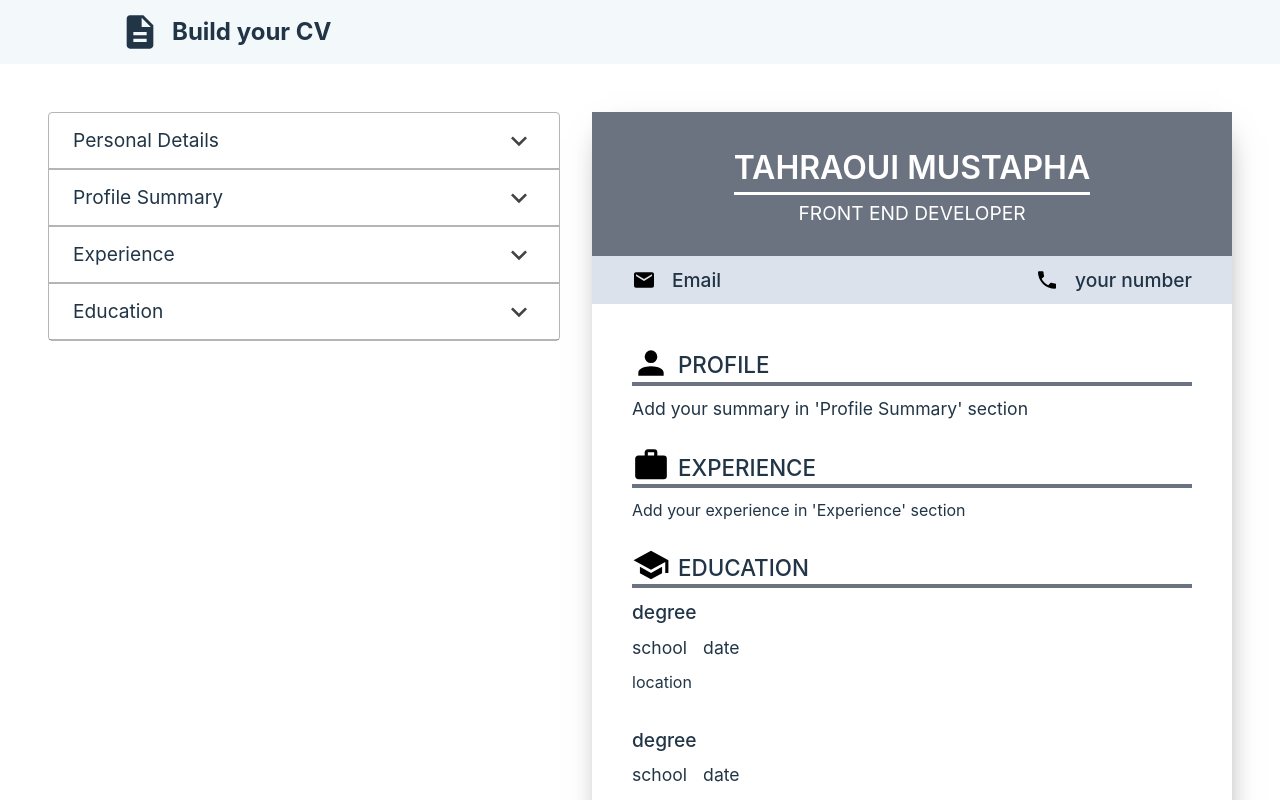
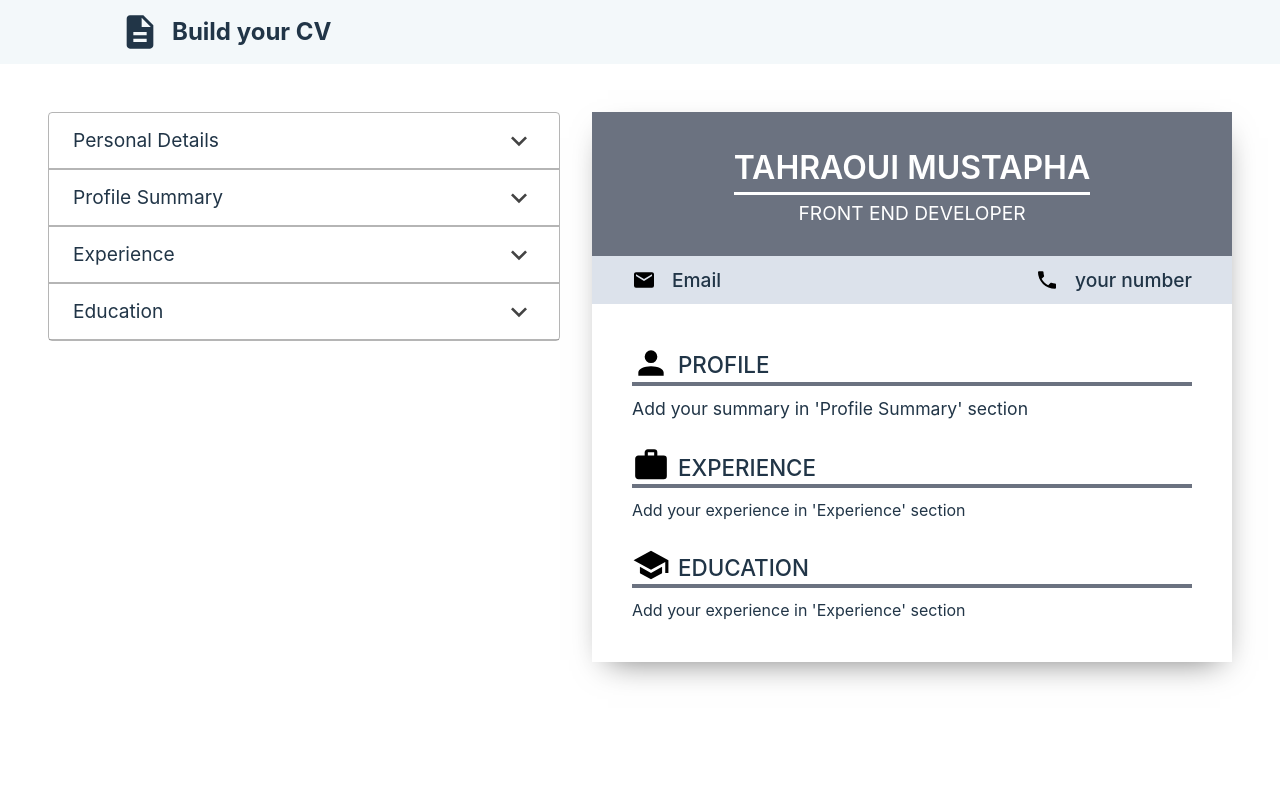
Before and after one commit to TahraouiMustapha/CV-application-The-Odin-Project, a React (Vite) app: page / in a window 1280 px wide. Shown: the top 800 px of the page. Built offline with nearby package versions, Linux system fonts and the light colour scheme.

Commit message:
feat: Handle dates with date-fns library and work as well with empty object during the cv displaying

```diff
--- a/package.json
+++ b/package.json
@@ -10,6 +10,7 @@
     "preview": "vite preview"
   },
   "dependencies": {
+    "date-fns": "^4.1.0",
     "react": "^19.0.0",
     "react-dom": "^19.0.0"
   },
--- a/src/components/CV.jsx
+++ b/src/components/CV.jsx
@@ -1,3 +1,5 @@
+
+import { format } from 'date-fns';
 import phoneIcon from '../assets/phone.svg';
 import emailIcon from '../assets/email.svg';
 import accountIcon from '../assets/account.svg';
@@ -11,8 +13,9 @@ export default function CV(props) {
     const personalDetails = props.personalDetails;
     const profileSummary = props.profileSummary;
     const experiencesArray = props.experiencesArray;
+    const educationsArray = props.educationsArray;
 
-    console.log(experiencesArray)
+    console.log(educationsArray)
 
     return (
         <section className="cv-section">
@@ -30,9 +33,9 @@ export default function CV(props) {
                     <div className='cards-container'>
                         {experiencesArray.length > 0
                         ? experiencesArray.map(exp => {
-                            // check if the obj that passed in component is empty (just with id)
+                            // to avoid passing an empty object (just with id)
                             return Object.keys(exp).length >= 2 && <ExpCVCard key={exp.id} expObj={exp}/>
-                        })
+                        } )
                         : 'Add your experience in \'Experience\' section'}
 
                     </div>
@@ -41,9 +44,12 @@ export default function CV(props) {
                 <div className="information-section">
                     <Title iconSrc='education'/>
                     <div className='cards-container'>
-                        <EduCVCard/>
-                        <EduCVCard/>
-                        <EduCVCard/>
+                        {educationsArray.length > 0
+                        ? educationsArray.map(edu => {
+                            // to avoid passing an empty object (just with id)
+                            return Object.keys(edu).length >= 2 && <EduCVCard key={edu.id} eduObj={edu}/>
+                        })
+                        : 'Add your experience in \'Experience\' section' }
                     </div>
                 </div>
             </div>
@@ -96,6 +102,10 @@ function Title(props) {
 
 function ExpCVCard(props) {
     const expObj = props.expObj;
+
+    const from = expObj.fromDate? format(new Date(expObj.fromDate), "MM/dd/yyyy"): '' ;
+    const to = expObj.toDate ? format(new Date(expObj.toDate), "MM/dd/yyyy"): '' ;
+
     return (
         <div className='cv-card'>
             <div className="head">
@@ -103,7 +113,7 @@ function ExpCVCard(props) {
                 {'-'}
                 <div className="company-name">{expObj.companyName}</div>
                 <div className="duration">
-                    {`(${expObj.fromDate ,'', expObj.toDate})`}
+                    {`(${from} - ${to})`}
                 </div>
             </div>
             <div className="details">
@@ -114,14 +124,21 @@ function ExpCVCard(props) {
 }
 
 function EduCVCard(props) {
+    const eduObj = props.eduObj;
+
+    const from = eduObj.fromDate ? format(new Date(eduObj.fromDate), "MM/dd/yyyy") : '';
+    const to = eduObj.toDate ? format(new Date(eduObj.toDate), "MM/dd/yyyy") : '';
+
     return (
         <div className="cv-card">
-            <div className="degree">degree</div>
+            <div className="degree">{eduObj.degree}</div>
             <div className='school-career'>
-                <div>school</div>
-                <div>date</div>
+                <div>{eduObj.school}</div>
+                <div>
+                    {`(${from} - ${to})`}
+                </div>
             </div>
-            <div> location</div>
+            <div> {eduObj.location}</div>
         </div>
     )
 }
```
Also changed, not shown: 1 other file (tests, documents, lock files or other folders).
